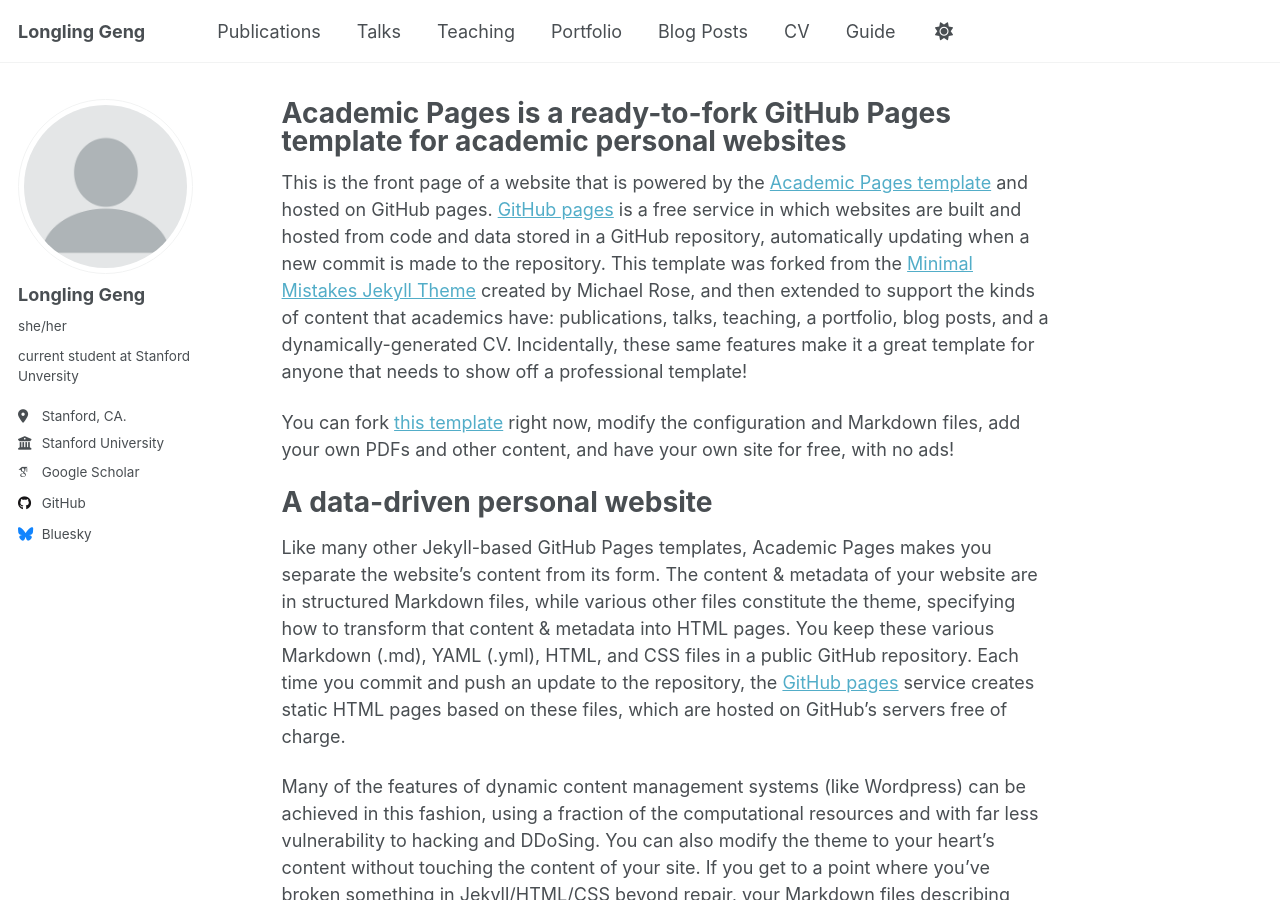
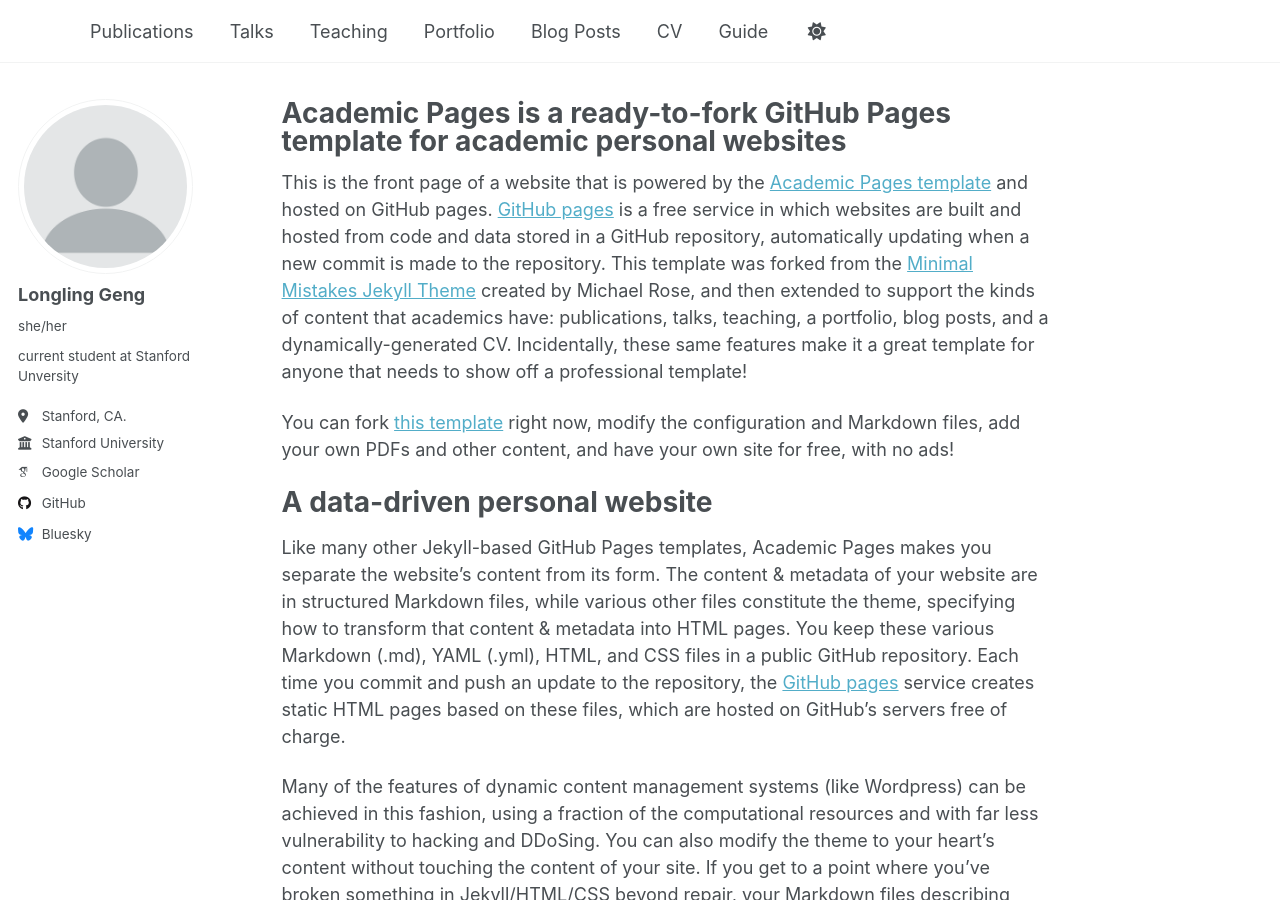
Before and after one commit to genglongling/genglongling.github.io, a Jekyll site: the page built from _pages/about.md, in a window 1280 px wide and 900 px high. Built offline with Jekyll 4.4.1, drawn with Linux system fonts in a browser that asks for light colours; some web fonts are replaced; a script that is not in the unit is left out.

Commit message:
Update _config.yml

```diff
--- a/_config.yml
+++ b/_config.yml
@@ -9,7 +9,7 @@
 # Basic Site Settings
 locale                   : "en-US"
 site_theme               : "default"
-title                    : "Longling Geng"
+title                    : " "
 title_separator          : "-"
 name                     : &name "Longling Geng"
 description              : &description "current student at Stanford Unversity"
@@ -46,7 +46,7 @@ author:
   bitbucket        : # Username - Update with your username on the site
   codepen          : # Username
   dribbble         : # Username
-  github           : "academicpages"
+  github           : "genglongling"
   kaggle           : # Username
   stackoverflow    : # User number or user number and name (i.e., use "1" or "1/jeff-atwood")
 
```
